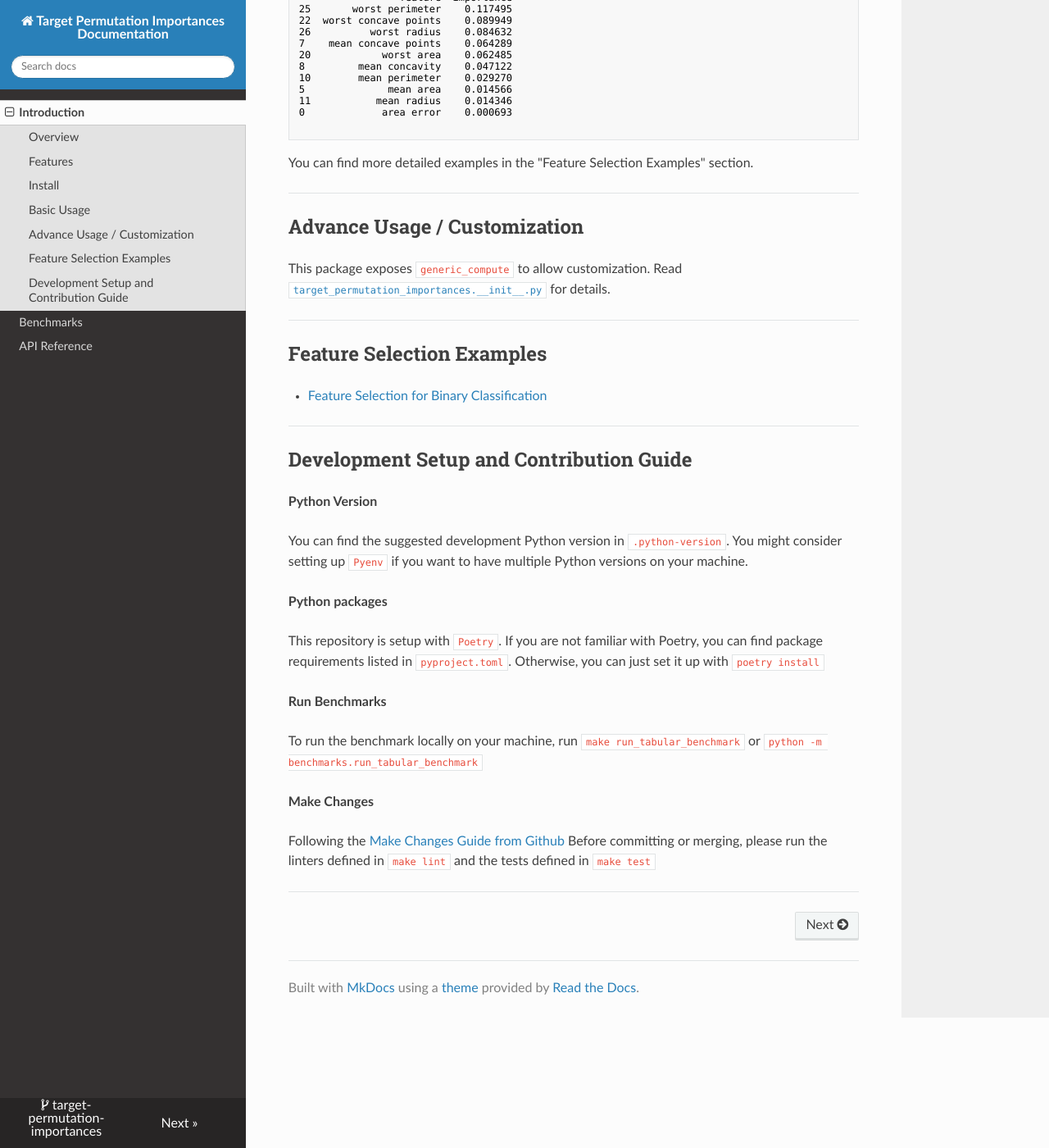
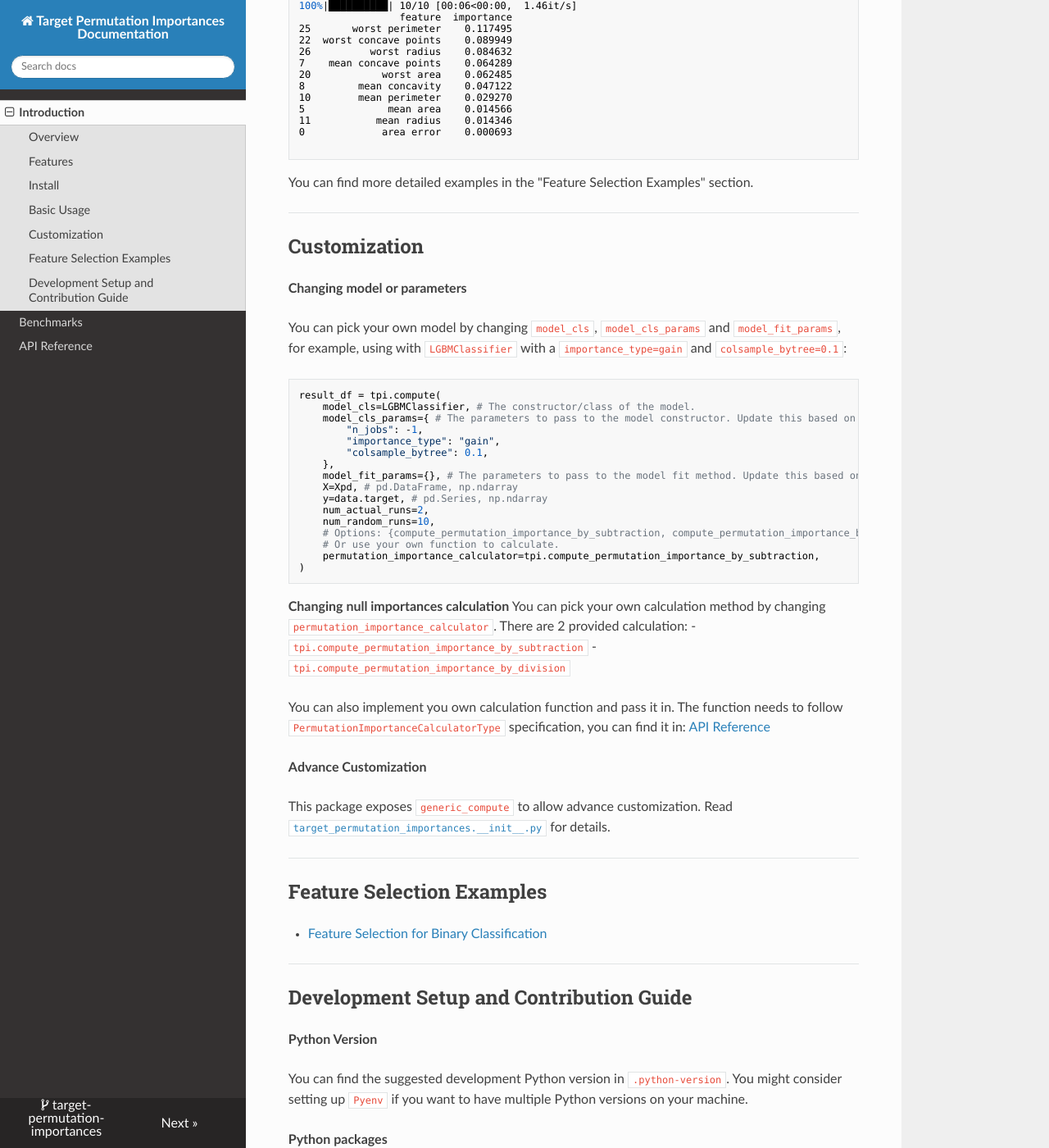
Before and after one commit to kingychiu/target-permutation-importances, an MkDocs documentation site: the page built from docs/index.md, in a window 1280 px wide and 1400 px high, scrolled down 2618 px. Shown: the whole window at 82% size. Built offline with MkDocs 1.6.1, drawn with Linux system fonts in a browser that asks for light colours; nearby versions of some CDN libraries; some of the changed text lies outside the part shown.

````diff
--- a/docs/index.md
+++ b/docs/index.md
@@ -1,4 +1,4 @@
-# Target Permutation Importances
+# Target Permutation Importances (Null Importances)
 
 [![image](https://img.shields.io/pypi/v/target-permutation-importances.svg)](https://pypi.python.org/pypi/target-permutation-importances)
 [![Downloads](https://static.pepy.tech/badge/target-permutation-importances)](https://pepy.tech/project/target-permutation-importances)
@@ -142,8 +142,46 @@
 
 ---
 
-## Advance Usage / Customization
-This package exposes `generic_compute` to allow customization.
+## Customization
+
+**Changing model or parameters**
+
+You can pick your own model by changing
+`model_cls`, `model_cls_params` and `model_fit_params`, for example, using with `LGBMClassifier`
+with a `importance_type=gain` and `colsample_bytree=0.1`:
+
+```python
+result_df = tpi.compute(
+    model_cls=LGBMClassifier, # The constructor/class of the model.
+    model_cls_params={ # The parameters to pass to the model constructor. Update this based on your needs.
+        "n_jobs": -1,
+        "importance_type": "gain",
+        "colsample_bytree": 0.1,
+    },
+    model_fit_params={}, # The parameters to pass to the model fit method. Update this based on your needs.
+    X=Xpd, # pd.DataFrame, np.ndarray
+    y=data.target, # pd.Series, np.ndarray
+    num_actual_runs=2,
+    num_random_runs=10,
+    # Options: {compute_permutation_importance_by_subtraction, compute_permutation_importance_by_division}
+    # Or use your own function to calculate.
+    permutation_importance_calculator=tpi.compute_permutation_importance_by_subtraction,
+)
+```
+
+**Changing null importances calculation**
+You can pick your own calculation method by changing `permutation_importance_calculator`.
+There are 2 provided calculation:
+- `tpi.compute_permutation_importance_by_subtraction`
+- `tpi.compute_permutation_importance_by_division`
+
+You can also implement you own calculation function and pass it in. The function needs to follow
+`PermutationImportanceCalculatorType` specification, you can find it in:
+[API Reference](https://target-permutation-importances.readthedocs.io/en/latest/reference/)
+
+**Advance Customization**
+
+This package exposes `generic_compute` to allow advance customization.
 Read [`target_permutation_importances.__init__.py`](https://github.com/kingychiu/target-permutation-importances/blob/main/target_permutation_importances/__init__.py) for details.
 
 ---
````
Also changed, not shown: other parts of docs/index.md (+2 -2 lines), README.md (+42 -4 lines).
